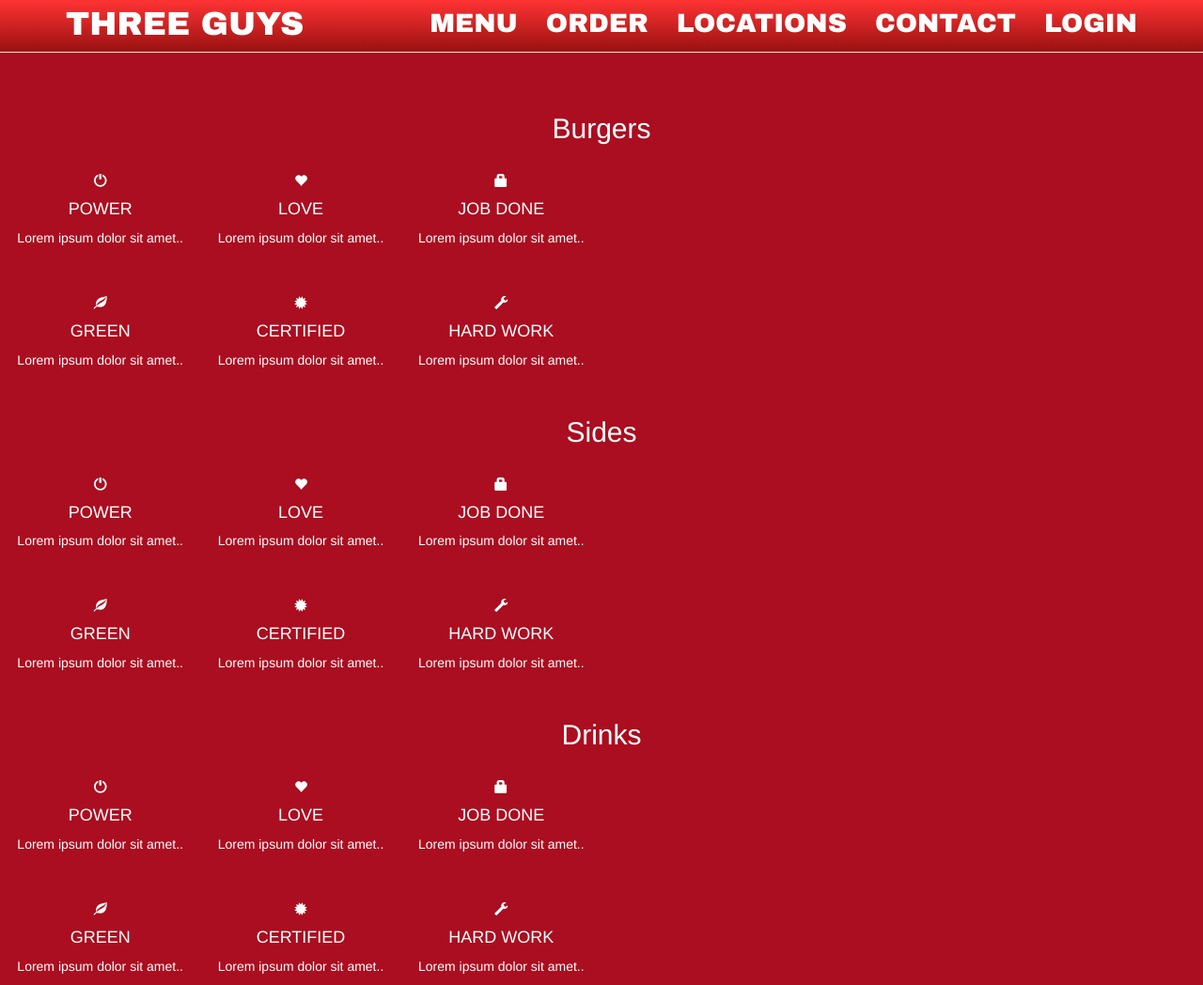
After one commit to jkubath/CS3500Project, a PHP site: page /PHP/Main/Menu.php in a window 1280 px wide. The commit adds this page. Shown: the whole page at 94% size. Run offline with PHP 8.4, Linux system fonts and the light colour scheme; some libraries are stand-ins or nearby versions.

Commit message:
Add files via upload

```diff
--- /dev/null
+++ b/CSS/Head.css
@@ -0,0 +1,60 @@
+@media screen and (min-width: 768px) {
+  nav {
+	height: 2em;
+    font-size: 1.25em;
+  }
+  .navbar-brand {
+	  font-size: 1.35em;
+  }
+}
+
+@media screen and (min-width: 992px) {
+  nav {
+    height: 2em;
+	font-size: 1.75em;
+  }
+  .navbar-brand {
+	  font-size: 1.2em;
+  }
+}
+
+@media screen and (min-width: 1200px) {
+  nav {
+    height: 2em;
+	font-size: 2em;
+  }
+
+  .navbar-brand {
+	  font-size: 1.25em;
+  }
+}
+
+
+.navbar-toggle:hover{
+  border: none !important;
+  background-color: rgba(255, 255, 255, 0.5) !important;
+}
+
+nav a {
+
+  font-family: "arial black" !important;
+  color: white !important;
+}
+
+nav {
+  background: linear-gradient(#FF3333, #991111) !important;
+  background: -webkit-linear-gradient(#FF3333, #991111) !important;
+
+}
+
+nav a:first-child:hover{
+  background-color: rgba(0,0,0, .25) !important;
+}
+
+.icon-bar {
+  background-color: white !important;
+}
+
+.navbar-toggle{
+  border: none !important;
+}
--- /dev/null
+++ b/CSS/Menu.css
@@ -0,0 +1,12 @@
+body {
+	background-color: #AA0E20;
+	color: white !important;
+}
+
+.menu {
+	padding-top: 100px;
+}
+
+.menu-item {
+
+}
--- /dev/null
+++ b/PHP/Head.php
@@ -0,0 +1,21 @@
+<nav class="navbar navbar-default navbar-fixed-top">
+  <div class="container">
+    <div class="navbar-header">
+      <button type="button" class="navbar-toggle" data-toggle="collapse" data-target="#myNavbar">
+        <span class="icon-bar"></span>
+        <span class="icon-bar"></span>
+        <span class="icon-bar"></span>
+      </button>
+      <a class="navbar-brand" href="Main.php">THREE GUYS</a>
+    </div>
+    <div class="collapse navbar-collapse NavBar" id="myNavbar">
+      <ul class="nav navbar-nav navbar-right">
+        <li><a href="Menu.php"><div class="nav-option">MENU</div></a></li>
+        <li><a href="#order"><div class="nav-option">ORDER</div></a></li>
+        <li><a href="#locations"><div class="nav-option">LOCATIONS</div></a></li>
+        <li><a href="#contact"><div class="nav-option">CONTACT</div></a></li>
+		<li><a href="#login"><div class="nav-option">LOGIN</div></a></li>
+      </ul>
+    </div>
+  </div>
+</nav>
--- a/PHP/Main/About.php
+++ b/PHP/Main/About.php
@@ -4,10 +4,10 @@
   <div class="row">
     <img src="../../Pictures/burger.jpg" />
     <div id="titleBackground">
-      <h1>Three Guys</h1>
-      <h2>"Never fresh, always frozen"<h2>
+      <h1>THREE GUYS</h1>
+      <h2 style="margin: 0.1em">"Never fresh, always frozen"<h2>
         <div class="hrdiv">
-          <hr>
+          <hr  style="margin-top: 2em;"/>
         </div>
     </div>
   </div>
--- a/PHP/Main/Main.php
+++ b/PHP/Main/Main.php
@@ -7,18 +7,16 @@
   <meta name="viewport" content="width=device-width, initial-scale=1">
   <link rel="stylesheet" href="https://cdnjs.cloudflare.com/ajax/libs/font-awesome/4.7.0/css/font-awesome.min.css">
   <link rel="stylesheet" href="https://maxcdn.bootstrapcdn.com/bootstrap/3.3.7/css/bootstrap.min.css">
-
   <script src="https://ajax.googleapis.com/ajax/libs/jquery/3.2.1/jquery.min.js"></script>
   <script src="https://maxcdn.bootstrapcdn.com/bootstrap/3.3.7/js/bootstrap.min.js"></script>
-  <link rel="stylesheet" href="../../CSS/Header.css" type="text/css">
+  <link rel="stylesheet" href="../../CSS/Head.css" type="text/css">
   <link rel="stylesheet" href="../../CSS/Body.css" type="text/css">
   <link rel="stylesheet" href="../../CSS/Footer.css" type="text/css">
-  <!-- <link rel="stylesheet" href="../CSS/Main.css" type="text/css"> -->
 </head>
 <body id="myPage" data-spy="scroll" data-target=".navbar" data-offset="60">
 
 <?php
-  include "../Header.php";
+  include "../Head.php";
   include "About.php";
   include "CustomerReviews.php";
   include "../Footer.php";
--- /dev/null
+++ b/PHP/Main/Menu.php
@@ -0,0 +1,141 @@
+<!DOCTYPE html>
+<html lang="en">
+<head>
+  <!-- Theme Made By www.w3schools.com - No Copyright -->
+  <title>Three Guys</title>
+  <meta charset="utf-8">
+  <meta name="viewport" content="width=device-width, initial-scale=1">
+  <link rel="stylesheet" href="https://cdnjs.cloudflare.com/ajax/libs/font-awesome/4.7.0/css/font-awesome.min.css">
+  <link rel="stylesheet" href="https://maxcdn.bootstrapcdn.com/bootstrap/3.3.7/css/bootstrap.min.css">
+  <script src="https://ajax.googleapis.com/ajax/libs/jquery/3.2.1/jquery.min.js"></script>
+  <script src="https://maxcdn.bootstrapcdn.com/bootstrap/3.3.7/js/bootstrap.min.js"></script>
+  <link rel="stylesheet" href="../../CSS/Head.css" type="text/css">
+  <link rel="stylesheet" href="../../CSS/Menu.css" type="text/css">
+</head>
+<body id="myPage" data-spy="scroll" data-target=".navbar" data-offset="60">
+
+
+<?php
+  include "../Head.php";
+?>
+
+<div class="container-fluid text-center menu">
+  <h2>Burgers</h2>
+  <br>
+  <div class="row">
+    <div class="col-lg-2 col-md-3 col-sm-4 col-xs-6 menu-item">
+      <span class="glyphicon glyphicon-off"></span>
+      <h4>POWER</h4>
+      <p>Lorem ipsum dolor sit amet..</p>
+    </div>
+    <div class="col-lg-2 col-md-3 col-sm-4 col-xs-6">
+      <span class="glyphicon glyphicon-heart"></span>
+      <h4>LOVE</h4>
+      <p>Lorem ipsum dolor sit amet..</p>
+    </div>
+    <div class="col-lg-2 col-md-3 col-sm-4 col-xs-6">
+      <span class="glyphicon glyphicon-lock"></span>
+      <h4>JOB DONE</h4>
+      <p>Lorem ipsum dolor sit amet..</p>
+    </div>
+    </div>
+    <br><br>
+  <div class="row">
+    <div class="col-lg-2 col-md-3 col-sm-4 col-xs-6">
+      <span class="glyphicon glyphicon-leaf"></span>
+      <h4>GREEN</h4>
+      <p>Lorem ipsum dolor sit amet..</p>
+    </div>
+    <div class="col-lg-2 col-md-3 col-sm-4 col-xs-6">
+      <span class="glyphicon glyphicon-certificate"></span>
+      <h4>CERTIFIED</h4>
+      <p>Lorem ipsum dolor sit amet..</p>
+    </div>
+    <div class="col-lg-2 col-md-3 col-sm-4 col-xs-6">
+      <span class="glyphicon glyphicon-wrench"></span>
+      <h4>HARD WORK</h4>
+      <p>Lorem ipsum dolor sit amet..</p>
+    </div>
+  </div>
+  <br />
+  <h2>Sides</h2>
+  <br>
+  <div class="row">
+    <div class="col-lg-2 col-md-3 col-sm-4 col-xs-6">
+      <span class="glyphicon glyphicon-off"></span>
+      <h4>POWER</h4>
+      <p>Lorem ipsum dolor sit amet..</p>
+    </div>
+    <div class="col-lg-2 col-md-3 col-sm-4 col-xs-6">
+      <span class="glyphicon glyphicon-heart"></span>
+      <h4>LOVE</h4>
+      <p>Lorem ipsum dolor sit amet..</p>
+    </div>
+    <div class="col-lg-2 col-md-3 col-sm-4 col-xs-6">
+      <span class="glyphicon glyphicon-lock"></span>
+      <h4>JOB DONE</h4>
+      <p>Lorem ipsum dolor sit amet..</p>
+    </div>
+    </div>
+    <br><br>
+  <div class="row">
+    <div class="col-lg-2 col-md-3 col-sm-4 col-xs-6">
+      <span class="glyphicon glyphicon-leaf"></span>
+      <h4>GREEN</h4>
+      <p>Lorem ipsum dolor sit amet..</p>
+    </div>
+    <div class="col-lg-2 col-md-3 col-sm-4 col-xs-6">
+      <span class="glyphicon glyphicon-certificate"></span>
+      <h4>CERTIFIED</h4>
+      <p>Lorem ipsum dolor sit amet..</p>
+    </div>
+    <div class="col-lg-2 col-md-3 col-sm-4 col-xs-6">
+      <span class="glyphicon glyphicon-wrench"></span>
+      <h4>HARD WORK</h4>
+      <p>Lorem ipsum dolor sit amet..</p>
+    </div>
+  </div>
+  <br />
+  <h2>Drinks</h2>
+  <br>
+  <div class="row">
+    <div class="col-lg-2 col-md-3 col-sm-4 col-xs-6">
+      <span class="glyphicon glyphicon-off"></span>
+      <h4>POWER</h4>
+      <p>Lorem ipsum dolor sit amet..</p>
+    </div>
+    <div class="col-lg-2 col-md-3 col-sm-4 col-xs-6">
+      <span class="glyphicon glyphicon-heart"></span>
+      <h4>LOVE</h4>
+      <p>Lorem ipsum dolor sit amet..</p>
+    </div>
+    <div class="col-lg-2 col-md-3 col-sm-4 col-xs-6">
+      <span class="glyphicon glyphicon-lock"></span>
+      <h4>JOB DONE</h4>
+      <p>Lorem ipsum dolor sit amet..</p>
+    </div>
+    </div>
+    <br><br>
+  <div class="row">
+    <div class="col-lg-2 col-md-3 col-sm-4 col-xs-6">
+      <span class="glyphicon glyphicon-leaf"></span>
+      <h4>GREEN</h4>
+      <p>Lorem ipsum dolor sit amet..</p>
+    </div>
+    <div class="col-lg-2 col-md-3 col-sm-4 col-xs-6">
+      <span class="glyphicon glyphicon-certificate"></span>
+      <h4>CERTIFIED</h4>
+      <p>Lorem ipsum dolor sit amet..</p>
+    </div>
+    <div class="col-lg-2 col-md-3 col-sm-4 col-xs-6">
+      <span class="glyphicon glyphicon-wrench"></span>
+      <h4>HARD WORK</h4>
+      <p>Lorem ipsum dolor sit amet..</p>
+    </div>
+  </div>
+</div>
+
+
+
+</body>
+</html>
```
Also changed, not shown: CSS/Body.css (+62 -30 lines), Pictures/TitleBackground.png (added), Pictures/TitleBackgroundMobile.png (added), Pictures/TitleBackgroundOriginal.png (added).
